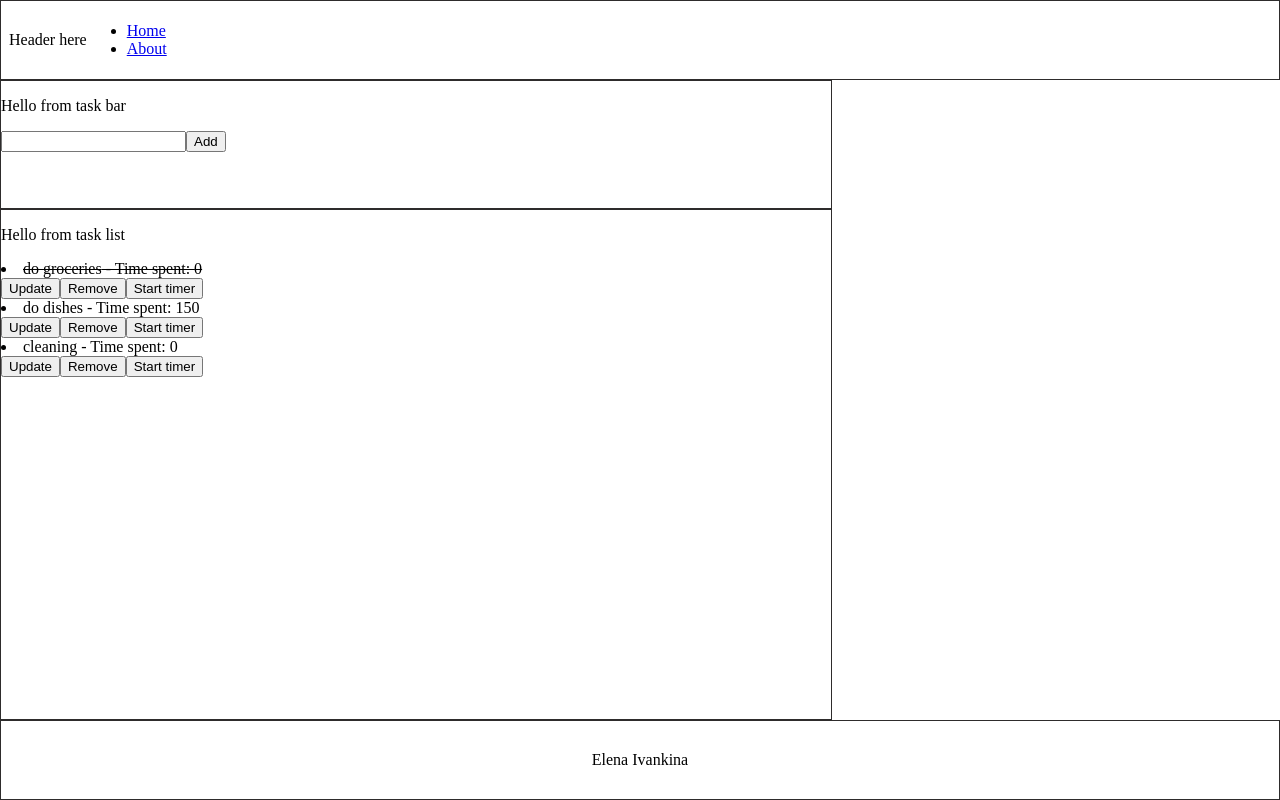
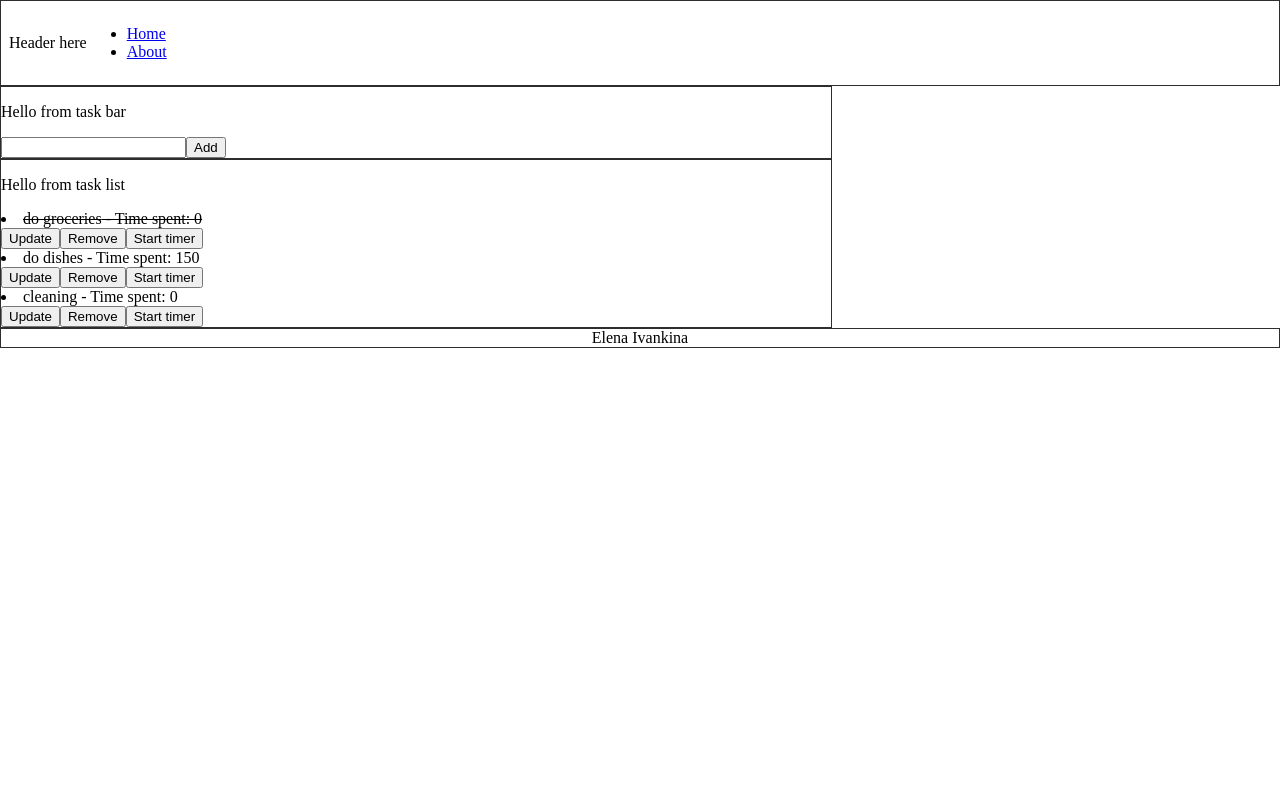
Before and after one commit to ElenaIf/todo_pomodoro, a React (Create React App) app: page / in a window 1280 px wide. Built offline with nearby package versions, Linux system fonts and the light colour scheme.

Commit message:
added routing

```diff
--- a/package.json
+++ b/package.json
@@ -11,6 +11,7 @@
 		"node-sass": "^6.0.1",
 		"react": "^17.0.2",
 		"react-dom": "^17.0.2",
+		"react-router-dom": "^5.3.0",
 		"react-scripts": "4.0.3",
 		"web-vitals": "^1.1.2"
 	},
--- a/src/App.js
+++ b/src/App.js
@@ -1,10 +1,12 @@
 import React, { useState, useEffect } from "react";
+import { BrowserRouter as Router } from "react-router-dom";
 import axios from "axios";
 
 import Header from "./components/Header";
 import Footer from "./components/Footer";
-import MainLeft from "./pages/MainLeft";
+import MainLeft from "./pages/ToDoApp";
 import MainRight from "./pages/MainRight";
+import Main from "./pages/Main";
 
 const initialTodos = [
 	{
@@ -75,13 +77,9 @@ const App = () => {
 	};
 
 	return (
-		<>
-			<div className="container">
+		<Router>
 			<Header />
-
-				{/* <button onClick={this.getAllNotes}>Click me</button> */}
-				<main>
-					<MainLeft
+			<Main
 				todosArray={todosArray}
 				toggleTodo={toggleTodo}
 				setTodosArray={setTodosArray}
@@ -90,11 +88,8 @@ const App = () => {
 				deleteTodo={deleteTodo}
 				saveTimeIntoTodo={saveTimeIntoTodo}
 			/>
-					<MainRight />
-				</main>
 			<Footer />
-			</div>
-		</>
+		</Router>
 	);
 };
 
--- a/src/components/Header.js
+++ b/src/components/Header.js
@@ -1,4 +1,6 @@
 import React from "react";
+
+import { NavLink } from "react-router-dom";
 
 import "../style/css/header.css";
 
@@ -8,10 +10,10 @@ const Header = () => {
 			<p>Header here</p>
 			<ul>
 				<li>
-					<a href="/">Home</a>
+					<NavLink to="/">Home</NavLink>
 				</li>
 				<li>
-					<a href="/about">About</a>
+					<NavLink to="/about">About</NavLink>
 				</li>
 			</ul>
 		</header>
--- a/src/components/TaskTimer.js
+++ b/src/components/TaskTimer.js
@@ -1,6 +1,8 @@
 import React, { useState, useEffect } from "react";
 
 import "../style/css/Timer.css";
+
+import timerIsReadyAudio from "../assets/sounds/mixkit-happy-bell-alert-601.wav";
 
 const TaskTimer = ({
 	todo,
@@ -17,6 +19,7 @@ const TaskTimer = ({
 	const [newTimeTodo, setnewTimeTodo] = useState(todo.timeSpent);
 
 	let totalTime;
+	let timerIsReadySound = new Audio(timerIsReadyAudio);
 
 	useEffect(() => {
 		if (isRunning) {
@@ -37,6 +40,7 @@ const TaskTimer = ({
 			totalTime = newTimeTodo + (timer - seconds);
 			// setnewTimeTodo(totalTime);
 			saveTimeIntoTodo(todo, totalTime);
+			timerIsReadySound.play();
 		}
 	}, [seconds]);
 
--- /dev/null
+++ b/src/pages/Main.js
@@ -0,0 +1,37 @@
+import React from "react";
+
+import { Switch, Route } from "react-router-dom";
+
+import TodoApp from "./ToDoApp";
+import About from "./About";
+
+const Main = ({
+	setTodosArray,
+	todosArray,
+	toggleTodo,
+	addTodo,
+	updateTodo,
+	deleteTodo,
+	saveTimeIntoTodo,
+}) => {
+	return (
+		<Switch>
+			<Route exact path="/">
+				<TodoApp
+					todosArray={todosArray}
+					toggleTodo={toggleTodo}
+					setTodosArray={setTodosArray}
+					addTodo={addTodo}
+					updateTodo={updateTodo}
+					deleteTodo={deleteTodo}
+					saveTimeIntoTodo={saveTimeIntoTodo}
+				/>
+			</Route>
+			<Route path="/about">
+				<About />
+			</Route>
+		</Switch>
+	);
+};
+
+export default Main;
--- a/src/pages/MainLeft.js
+++ b/src/pages/ToDoApp.js
@@ -3,7 +3,7 @@ import React from "react";
 import AddTaskBar from "../components/AddTaskBar";
 import TaskList from "../components/TaskList";
 
-const MainLeft = ({
+const TodoApp = ({
 	setTodosArray,
 	todosArray,
 	toggleTodo,
@@ -27,4 +27,4 @@ const MainLeft = ({
 	);
 };
 
-export default MainLeft;
+export default TodoApp;
```
Also changed, not shown: 2 other files (tests, documents, lock files or other folders). Lines whose indentation alone changed are shown as unchanged.
